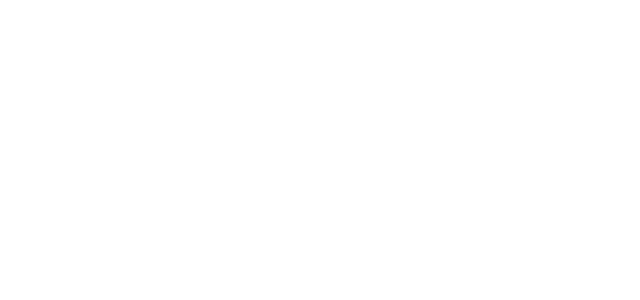
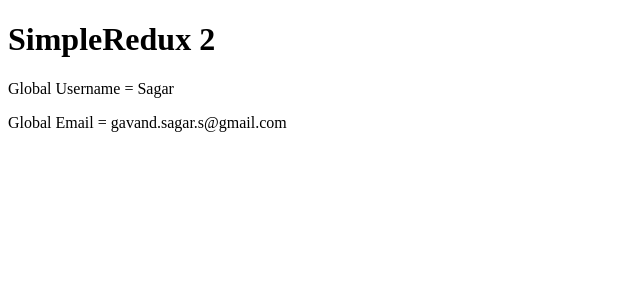
Before and after one commit to gavand-sagar/vite-project-feb-react-mui, a React (Vite) app: page /SimpleRedux2 in a window 1280 px wide. Before the commit this address had no page. Shown: the top 300 px of the page, without its empty margins (0-640 px from the left). Built offline with nearby package versions, Linux system fonts and the light colour scheme.

Commit message:
simple setup of redux

```diff
--- a/package.json
+++ b/package.json
@@ -14,9 +14,11 @@
     "@emotion/styled": "^11.14.1",
     "@mui/icons-material": "^7.3.8",
     "@mui/material": "^7.3.8",
+    "@reduxjs/toolkit": "^2.11.2",
     "react": "^19.2.0",
     "react-dom": "^19.2.0",
     "react-hook-form": "^7.71.2",
+    "react-redux": "^9.2.0",
     "react-router-dom": "^7.13.1"
   },
   "devDependencies": {
--- a/src/App.tsx
+++ b/src/App.tsx
@@ -10,12 +10,16 @@
 import UseReducerDemo from './Reducer/UseReducerDemo'
 import MainApp from './ContextDemo/MainApp'
 import MuiTheme from './MUITheme/MuiTheme'
+import SimpleRedux from './Redux-demos/components/SimpleRedux'
+import SimpleRedux2 from './Redux-demos/components/SimpleRedux2'
 
 
 function App() {
   return (
     <>
       <Routes>
+        <Route path='/SimpleRedux2' element={<SimpleRedux2 />} />
+        <Route path='/SimpleRedux' element={<SimpleRedux />} />
         <Route path='/MuiTheme' element={<MuiTheme />} />
         <Route path='/Products' element={<UseReducerDemo />} />
         <Route path='/Products/:name/:something' element={<MUIAndHookForm />} />
--- a/src/MUITheme/MuiTheme.tsx
+++ b/src/MUITheme/MuiTheme.tsx
@@ -26,6 +26,7 @@
 } from '@mui/material';
 import { blue, grey, orange, teal } from '@mui/material/colors';
 import React, { useState } from 'react';
+import { useSelector } from 'react-redux';
 const lightTheme = createTheme({
   palette: {
     mode: 'light',
@@ -84,10 +85,11 @@
 
 type Props = {};
 
-export default function MuiTheme({}: Props) {
+export default function MuiTheme({ }: Props) {
   const [isDarkMode, setIsDarkMode] = useState(false);
   const [tabValue, setTabValue] = useState(0);
   const theme = isDarkMode ? darkTheme : lightTheme;
+  const { username, email } = useSelector((store: any) => store.users)
 
   return (
     <ThemeProvider theme={theme}>
@@ -107,6 +109,9 @@
             />
           </Toolbar>
         </AppBar>
+
+        <Typography variant="h5"> Global Username = {username}</Typography>
+        <Typography variant="h5"> Global Email = {email}</Typography>
 
         <Box sx={{ p: 3, maxWidth: 800, mx: 'auto' }}>
           <Typography variant="h5" gutterBottom color="text.primary">
--- /dev/null
+++ b/src/Redux-demos/components/SimpleRedux.tsx
@@ -0,0 +1,18 @@
+import React from 'react'
+import { useSelector } from 'react-redux'
+
+type Props = {}
+
+export default function SimpleRedux({ }: Props) {
+    // slice to fetch data from store
+
+    const { username, email } = useSelector((store: any) => store.users)
+
+    return (
+        <div>
+            <h1>SimpleRedux</h1>
+            <p> Global Username = {username}</p>
+            <p> Global Email = {email}</p>
+        </div>
+    )
+}
--- /dev/null
+++ b/src/Redux-demos/components/SimpleRedux2.tsx
@@ -0,0 +1,15 @@
+import React from 'react'
+import { useSelector } from 'react-redux'
+
+type Props = {}
+
+export default function SimpleRedux2({ }: Props) {
+    const { username, email } = useSelector((store: any) => store.users)
+    return (
+        <div>
+            <h1>SimpleRedux 2</h1>
+            <p> Global Username = {username}</p>
+            <p> Global Email = {email}</p>
+        </div>
+    )
+}
--- /dev/null
+++ b/src/Redux-demos/slices/userSlice.ts
@@ -0,0 +1,12 @@
+import { createSlice } from "@reduxjs/toolkit";
+
+export const userSlice = createSlice({
+    name: 'users',
+    initialState: {
+        username: 'Sagar',
+        email:"gavand.sagar.s@gmail.com"
+    },
+    reducers: {
+
+    }
+})
--- /dev/null
+++ b/src/Redux-demos/store/store.ts
@@ -0,0 +1,8 @@
+import { configureStore } from "@reduxjs/toolkit";
+import { userSlice } from "../slices/userSlice";
+
+export const store = configureStore({
+    reducer: {
+        users: userSlice.reducer,
+    }
+})
--- a/src/main.tsx
+++ b/src/main.tsx
@@ -3,9 +3,13 @@
 import './index.css'
 import App from './App.tsx'
 import { BrowserRouter } from 'react-router-dom'
+import { Provider } from 'react-redux'
+import { store } from './Redux-demos/store/store.ts'
 
 createRoot(document.getElementById('root')!).render(
-  <BrowserRouter>
-    <App />
-  </BrowserRouter>
+  <Provider store={store}>
+    <BrowserRouter>
+      <App />
+    </BrowserRouter>
+  </Provider>
 )
```
Also changed, not shown: 1 other file (tests, documents, lock files or other folders).
